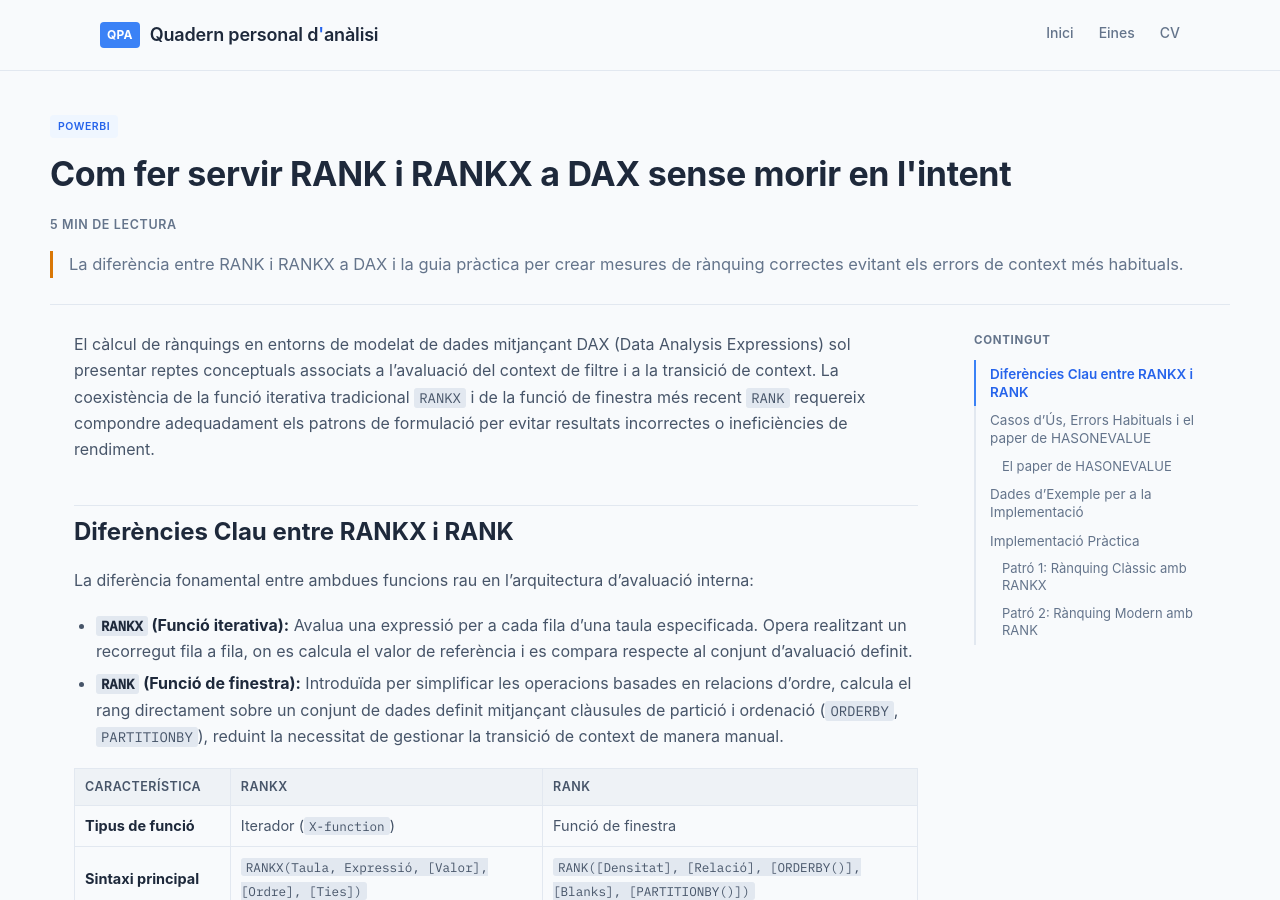
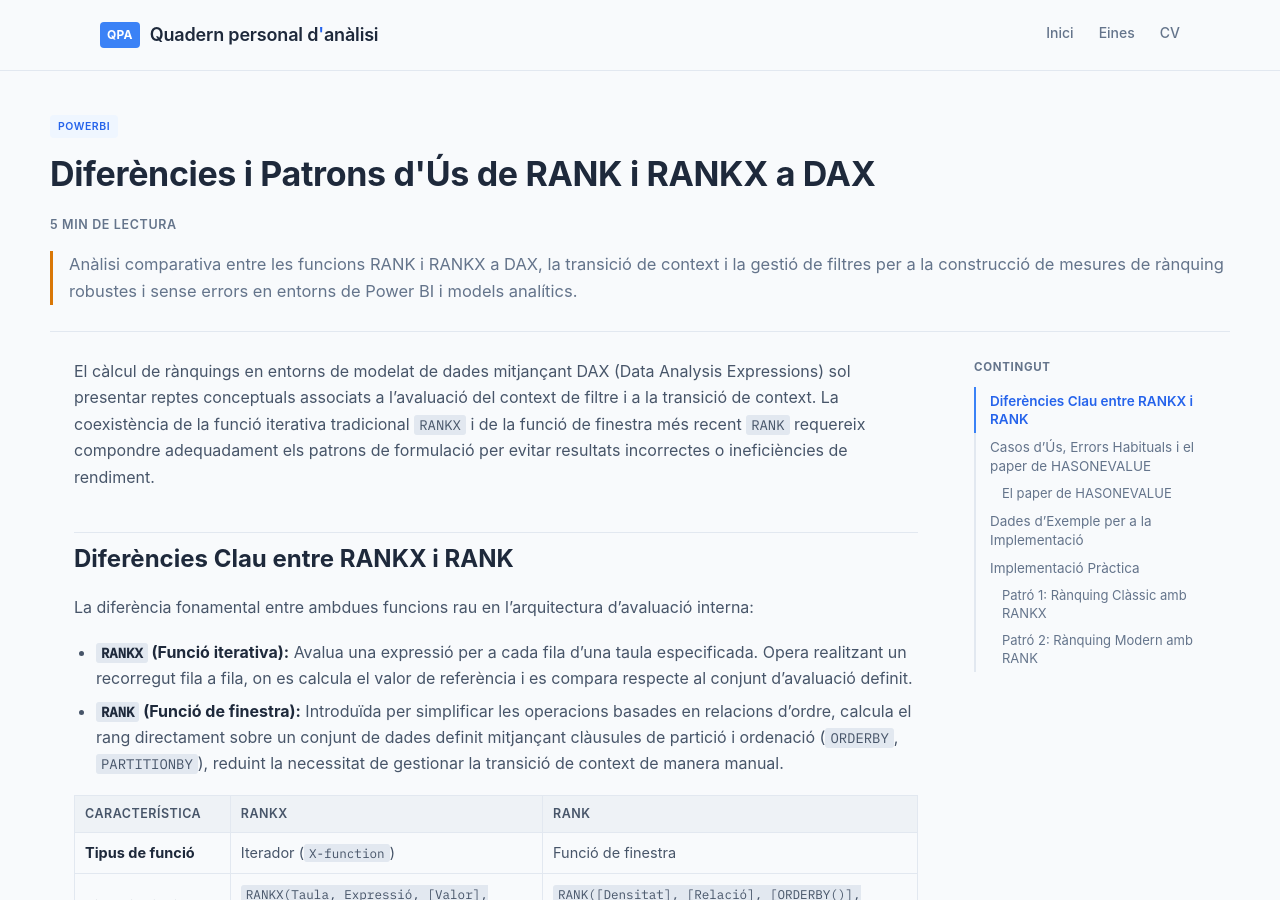
Before and after one commit to alberthr/alberthr.github.io, a Jekyll site: the page built from _posts/2023-01-19-rank-i-rankx-dax.md, in a window 1280 px wide and 900 px high. Built offline with Jekyll 4.4.1, drawn with Linux system fonts in a browser that asks for light colours; comment, search, counter and statistics services are not loaded.

Commit message:
Update 2023-01-19-rank-i-rankx-dax.md

```diff
--- a/_posts/2023-01-19-rank-i-rankx-dax.md
+++ b/_posts/2023-01-19-rank-i-rankx-dax.md
@@ -1,9 +1,9 @@
 ---
 layout: post
-title: "Com fer servir RANK i RANKX a DAX sense morir en l'intent"
+title: "Diferències i Patrons d'Ús de RANK i RANKX a DAX"
 tags:
   - powerbi
-excerpt: "La diferència entre RANK i RANKX a DAX i la guia pràctica per crear mesures de rànquing correctes evitant els errors de context més habituals."
+excerpt: "Anàlisi comparativa entre les funcions RANK i RANKX a DAX, la transició de context i la gestió de filtres per a la construcció de mesures de rànquing robustes i sense errors en entorns de Power BI i models analítics."
 ---
 
 El càlcul de rànquings en entorns de modelat de dades mitjançant DAX (Data Analysis Expressions) sol presentar reptes conceptuals associats a l'avaluació del context de filtre i a la transició de context. La coexistència de la funció iterativa tradicional `RANKX` i de la funció de finestra més recent `RANK` requereix compondre adequadament els patrons de formulació per evitar resultats incorrectes o ineficiències de rendiment.
```
